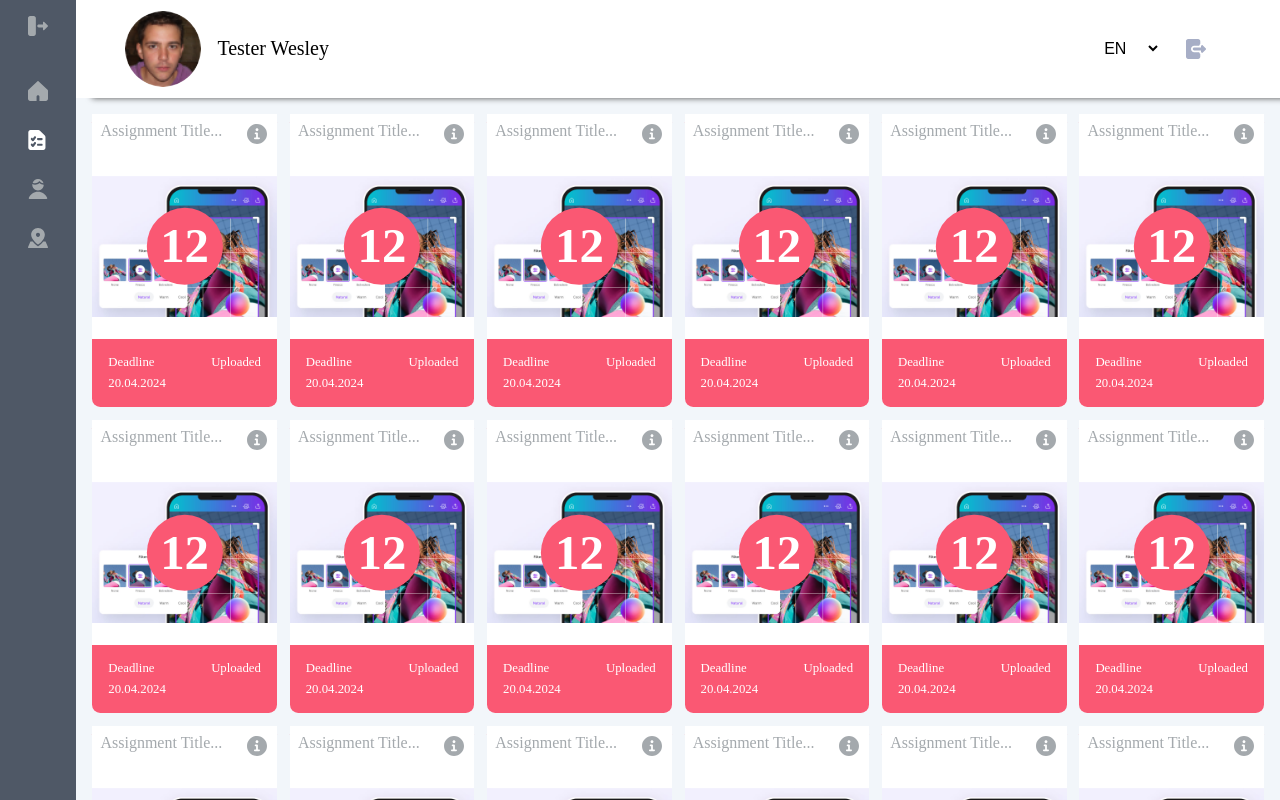
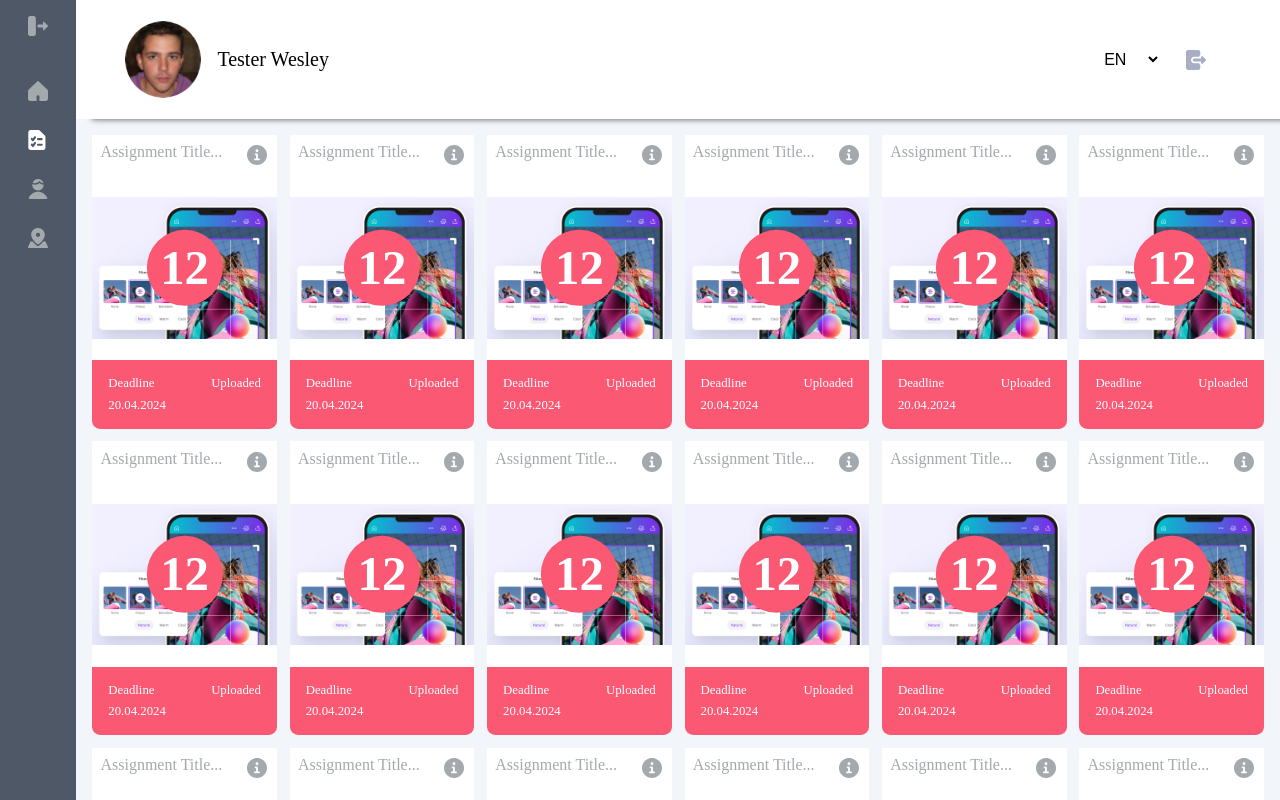
Before and after one commit to viktor-sabat/grade-center, an Angular app: page / in a window 1280 px wide. Shown: the top 800 px of the page. Built offline with nearby package versions, Linux system fonts and the light colour scheme.

Commit message:
Now with better responiveness in header (+Viktor)

```diff
--- a/src/app/user-header/user-header.component.css
+++ b/src/app/user-header/user-header.component.css
@@ -3,7 +3,7 @@
 }
 .header {
     padding: var(--step-5);
-    height: 9vh;
+    height: var(--step-9);
     background-color: white;
     filter: var(--page-filter-drop-shadow-settings-header);
     display: flex;
```
